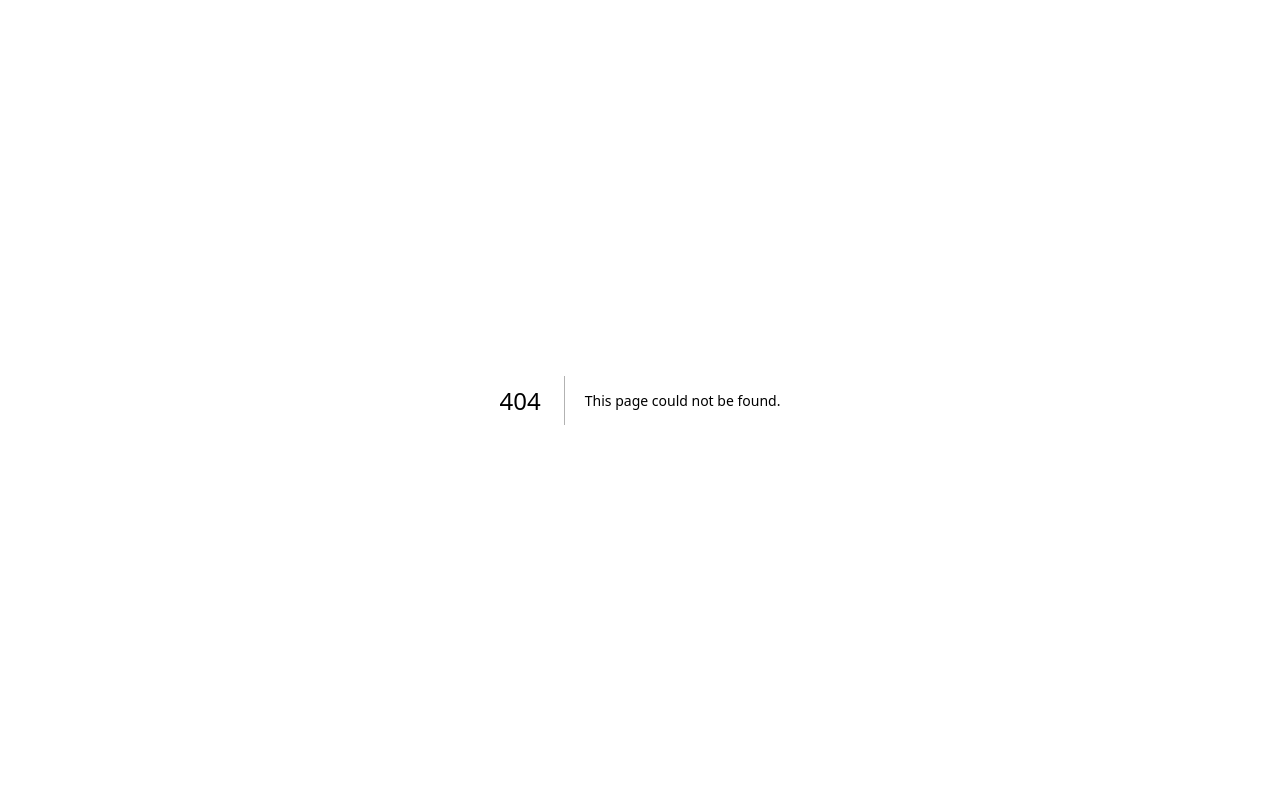
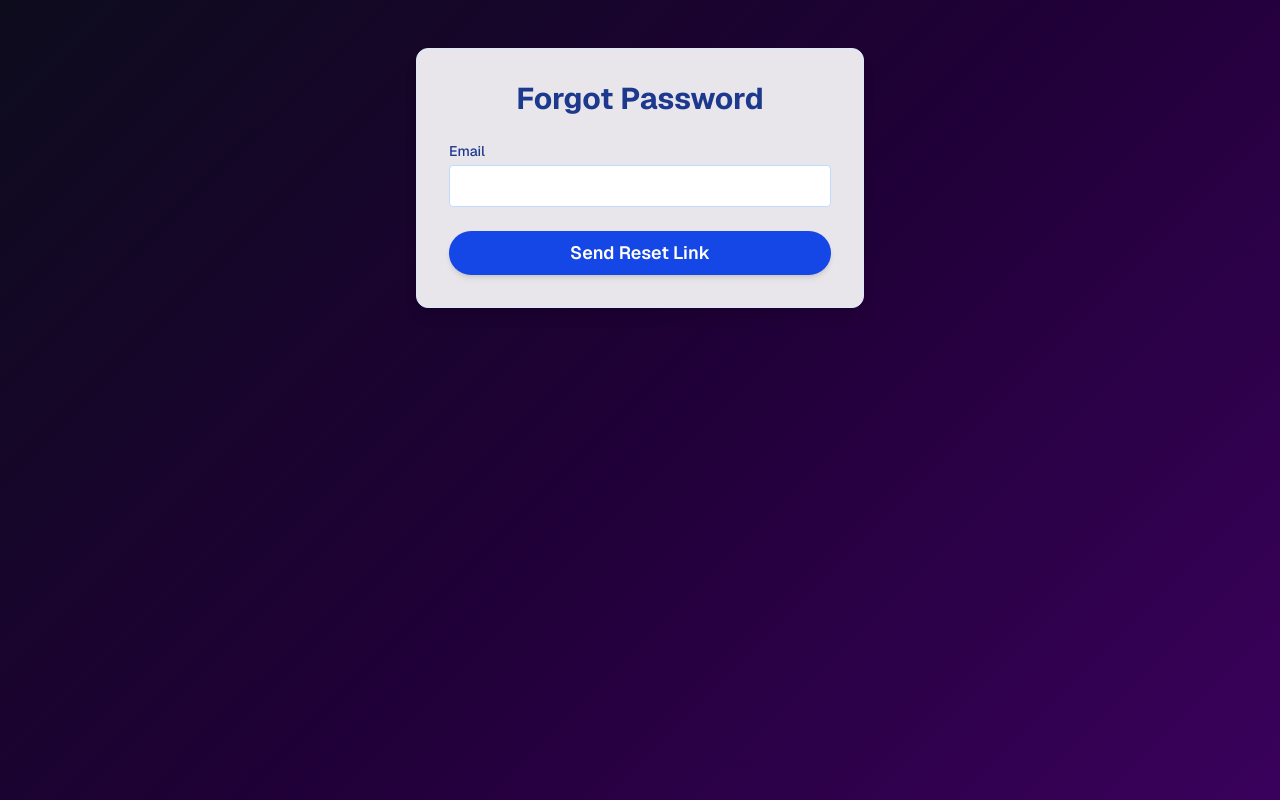
Before and after one commit to Jatin-Roopchandani/nexus-ping, a Next.js app: page /forgot-password in a window 1280 px wide. Before the commit this address had no page. Built offline with nearby package versions, Linux system fonts and the light colour scheme.

Commit message:
add forgot password

```diff
--- a/app/auth/callback/page.tsx
+++ b/app/auth/callback/page.tsx
@@ -12,7 +12,13 @@
       data: { subscription },
     } = supabase.auth.onAuthStateChange((event, session) => {
       if (session) {
-        router.replace("/dashboard");
+        const url = new URL(window.location.href);
+        const next = url.searchParams.get("next");
+                if (next === "/private/update-password") {
+          router.replace(`${next}?reset=true`);
+        } else {
+          router.replace(next || "/dashboard");
+        }
       } else {
         router.replace("/login");
       }
--- /dev/null
+++ b/app/forgot-password/action.ts
@@ -0,0 +1,24 @@
+
+"use server"
+
+import { createClient } from "@/utils/supabase/server";
+import { redirect } from "next/navigation";
+
+export async function forgotPassword(formData: FormData) {
+  const supabase = await createClient();
+  const email = formData.get("email") as string;
+
+  if (!email) {
+    return { error: "Email is required" };
+  }
+
+  const { error } = await supabase.auth.resetPasswordForEmail(email, {
+    redirectTo: `http://localhost:3000/auth/callback?next=/private/update-password`,
+  });
+
+  if (error) {
+    return { error: error.message };
+  }
+
+  return { success: true };
+}
--- /dev/null
+++ b/app/forgot-password/page.tsx
@@ -0,0 +1,54 @@
+
+"use client"
+import { useState } from "react";
+import { forgotPassword } from "./action";
+
+export default function ForgotPassword() {
+  const [error, setError] = useState("");
+  const [success, setSuccess] = useState("");
+
+  const handleSubmit = async (event: React.FormEvent<HTMLFormElement>) => {
+    event.preventDefault();
+    const formData = new FormData(event.currentTarget);
+    const result = await forgotPassword(formData);
+    if (result?.error) {
+      setError(result.error);
+    } else {
+      setSuccess("Password reset link sent! Please check your email.");
+    }
+  };
+
+  return (
+    <div
+      className="min-h-screen flex flex-col items-center justify-between p-6 sm:p-12 font-[family-name:var(--font-geist-sans)] relative overflow-hidden"
+      style={{
+        background: "linear-gradient(135deg, #0d0c1d, #1f0036, #3a015c)",
+      }}
+    >
+      <div className="w-full max-w-md bg-white/90 dark:bg-black/40 rounded-xl shadow-lg p-8 border border-blue-100 dark:border-blue-900">
+        <h1 className="text-3xl font-bold text-center text-blue-900 dark:text-red-400 mb-6">Forgot Password</h1>
+        <form className="flex flex-col gap-4" onSubmit={handleSubmit}>
+          <div>
+            <label htmlFor="email" className="block text-sm font-medium text-blue-900 dark:text-blue-100 mb-1">Email</label>
+            <input
+              type="email"
+              id="email"
+              name="email"
+              required
+              className="w-full px-4 py-2 rounded border border-blue-200 dark:border-blue-800 bg-white dark:bg-black/30 text-blue-900 dark:text-blue-100 focus:outline-none focus:ring-2 focus:ring-blue-400"
+            />
+          </div>
+          <button type="submit" className="w-full mt-2 py-2 rounded-full bg-blue-700 text-white font-semibold text-lg shadow-md hover:bg-blue-800 transition-colors disabled:opacity-60">
+            Send Reset Link
+          </button>
+        </form>
+        {error && (
+          <div className="mt-4 p-3 bg-red-50 border border-red-200 rounded-lg">
+            <p className="text-center text-red-600 text-sm">{error}</p>
+          </div>
+        )}
+        {success && <p className="mt-4 text-center text-green-600">{success}</p>}
+      </div>
+    </div>
+  );
+}
--- a/app/login/page.tsx
+++ b/app/login/page.tsx
@@ -128,6 +128,10 @@
           Don&apos;t have an account?{' '}
           <Link href="/signup" className="text-blue-700 hover:underline">Sign up</Link>
         </p>
+        <p className="mt-4 text-center text-blue-900 dark:text-blue-100 text-sm">
+          <Link href="/forgot-password"
+className="text-blue-700 hover:underline">Forgot Password?</Link>
+        </p>
       </div>
     </div>
   );
--- /dev/null
+++ b/app/private/update-password/page.tsx
@@ -0,0 +1,94 @@
+
+"use client"
+
+import { useState, useEffect } from 'react'
+import { createClient } from '@/utils/supabase/client'
+import { useRouter, useSearchParams } from 'next/navigation'
+
+export default function UpdatePassword() {
+  const router = useRouter()
+  const searchParams = useSearchParams()
+  const [newPassword, setNewPassword] = useState('')
+  const [confirmPassword, setConfirmPassword] = useState('')
+  const [error, setError] = useState<string | null>(null)
+  const [success, setSuccess] = useState<string | null>(null)
+
+  useEffect(() => {
+    const resetParam = searchParams.get('reset')
+    if (resetParam !== 'true') {
+      router.replace('/login')
+    }
+  }, [searchParams, router])
+
+  const handleSubmit = async (e: React.FormEvent) => {
+    e.preventDefault()
+    setError(null)
+    setSuccess(null)
+
+    if (newPassword !== confirmPassword) {
+      setError('Passwords do not match!')
+      return
+    }
+
+    const supabase = await createClient()
+    const { error } = await supabase.auth.updateUser({ password: newPassword })
+
+    if (error) {
+      setError(error.message)
+    } else {
+      setSuccess('Password updated successfully!')
+      router.push('/login');
+    }
+  }
+
+  return (
+    <div
+      className="min-h-screen flex flex-col items-center justify-between p-6 sm:p-12 font-[family-name:var(--font-geist-sans)] relative overflow-hidden"
+      style={{
+        background: "linear-gradient(135deg, #0d0c1d, #1f0036, #3a015c)",
+      }}
+    >
+      <div className="w-full max-w-md bg-white/90 dark:bg-black/40 rounded-xl shadow-lg p-8 border border-blue-100 dark:border-blue-900">
+        <h1 className="text-3xl font-bold text-center text-blue-900 dark:text-red-400 mb-6">Update Password</h1>
+        <form onSubmit={handleSubmit}>
+          <div className="mb-4">
+            <label className="block text-sm font-medium text-blue-900 dark:text-blue-100 mb-1">New Password</label>
+            <input
+              type="password"
+              value={newPassword}
+              onChange={(e) => setNewPassword(e.target.value)}
+              className="w-full px-4 py-2 rounded border border-blue-200 dark:border-blue-800 bg-white dark:bg-black/30 text-blue-900 dark:text-blue-100 focus:outline-none focus:ring-2 focus:ring-blue-400"
+              required
+            />
+          </div>
+          <div className="mb-4">
+            <label className="block text-sm font-medium text-blue-900 dark:text-blue-100 mb-1">Confirm Password</label>
+            <input
+              type="password"
+              value={confirmPassword}
+              onChange={(e) => setConfirmPassword(e.target.value)}
+              className="w-full px-4 py-2 rounded border border-blue-200 dark:border-blue-800 bg-white dark:bg-black/30 text-blue-900 dark:text-blue-100 focus:outline-none focus:ring-2 focus:ring-blue-400"
+              required
+            />
+          </div>
+          <button
+            type="submit"
+            className="w-full mt-2 py-2 rounded-full bg-blue-700 text-white font-semibold text-lg shadow-md hover:bg-blue-800 transition-colors disabled:opacity-60"
+          >
+            Update Password
+          </button>
+                    {error && (
+            <div className="mt-4 p-3 bg-red-50 border border-red-200 rounded-lg">
+              <p className="text-center text-red-600 text-sm">{error}</p>
+            </div>
+          )}
+          {success && (
+            <div className="mt-4 p-3 bg-green-50 border border-green-200 rounded-lg">
+              <p className="text-center text-green-600 text-sm">{success}</p>
+            </div>
+          )}
+        </form>
+      </div>
+    </div>
+  )
+}
--- a/utils/supabase/middleware.ts
+++ b/utils/supabase/middleware.ts
@@ -48,8 +48,10 @@
     !user &&
     !request.nextUrl.pathname.startsWith('/login') &&
     !request.nextUrl.pathname.startsWith('/signup') &&
+    !request.nextUrl.pathname.startsWith('/forgot-password') &&
     !request.nextUrl.pathname.startsWith('/confirm') &&
     !request.nextUrl.pathname.startsWith('/auth') &&
+    !request.nextUrl.pathname.startsWith('/private/update-password') &&
     request.nextUrl.pathname !== '/'
   ) {
     // no user, potentially respond by redirecting the user to the login page
```
